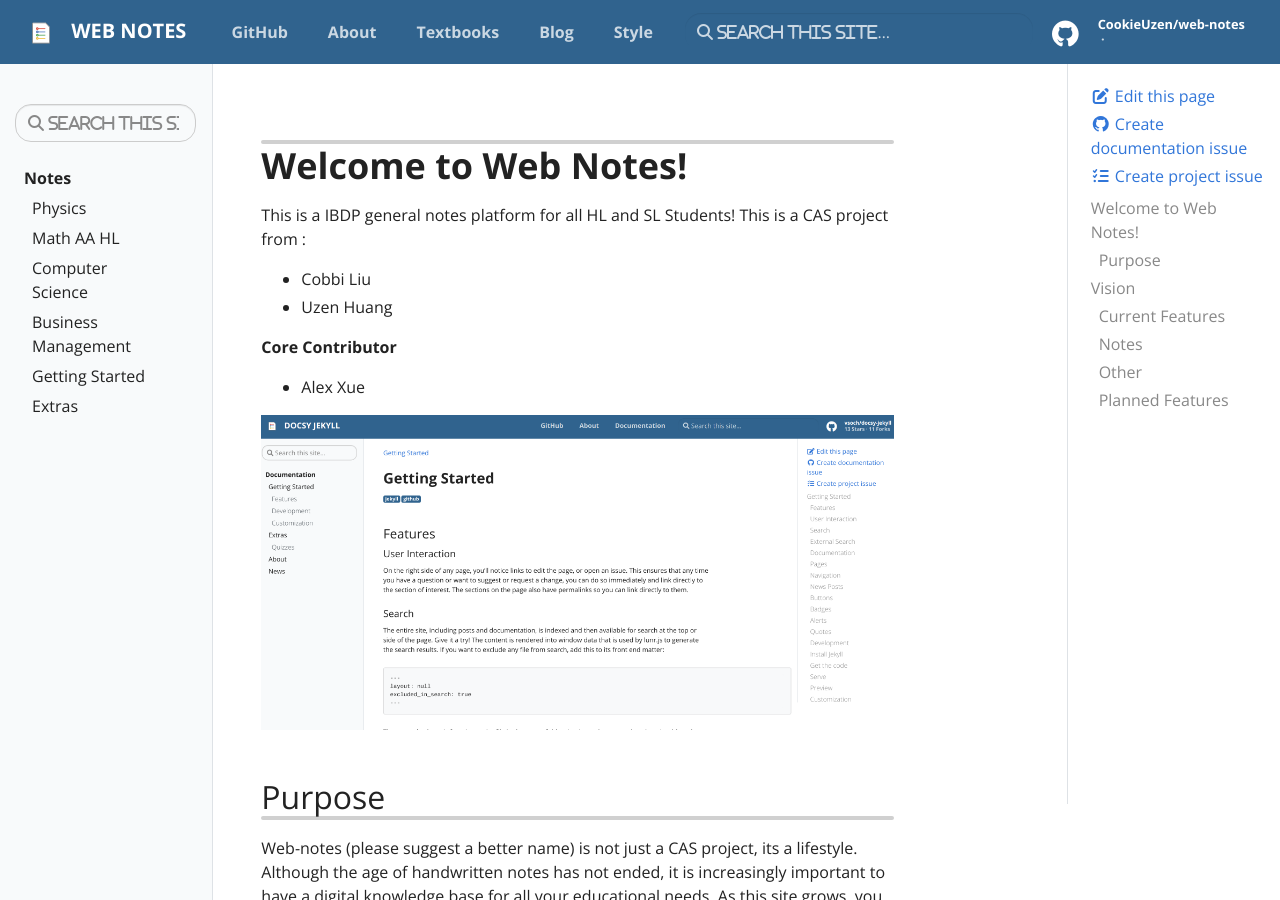
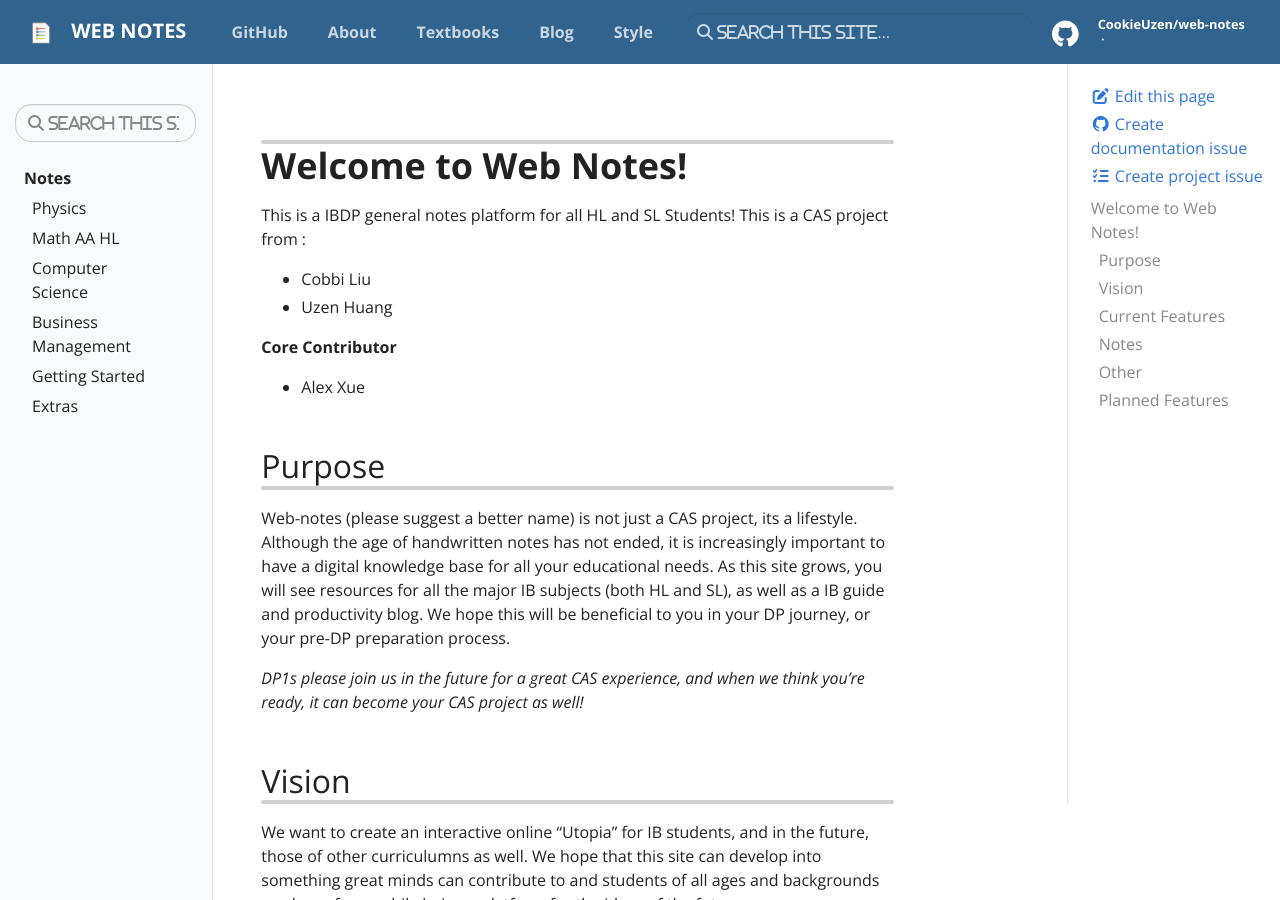
Before and after one commit to CookieUzen/web-notes, a Jekyll site: the page built from pages/index.md, in a window 1280 px wide and 900 px high. Built offline with Jekyll 4.4.1, drawn with Linux system fonts in a browser that asks for light colours; nearby versions of some CDN libraries; library files that are not in the unit come from our copies; comment, search, counter and statistics services are not loaded.

Commit message:
Main Page

```diff
--- a/pages/index.md
+++ b/pages/index.md
@@ -14,15 +14,13 @@ This is a IBDP general notes platform for all HL and SL Students! This is a CAS
 **Core Contributor**
 - Alex Xue
 
-![assets/img/docsy-jekyll.png](assets/img/docsy-jekyll.png)
-
 ## Purpose
 
 Web-notes (please suggest a better name) is not just a CAS project, its a lifestyle. Although the age of handwritten notes has not ended, it is increasingly important to have a digital knowledge base for all your educational needs. As this site grows, you will see resources for all the major IB subjects (both HL and SL), as well as a IB guide and productivity blog. We hope this will be beneficial to you in your DP journey, or your pre-DP preparation process.
 
 *DP1s please join us in the future for a great CAS experience, and when we think you're ready, it can become your CAS project as well!*
-
-# Vision
+<br>
+## Vision
 We want to create an interactive online "Utopia" for IB students, and in the future, those of other curriculumns as well. We hope that this site can develop into something great minds can contribute to and students of all ages and backgrounds can learn from, while being a platform for the ideas of the future.
 
 ## Current Features
```
